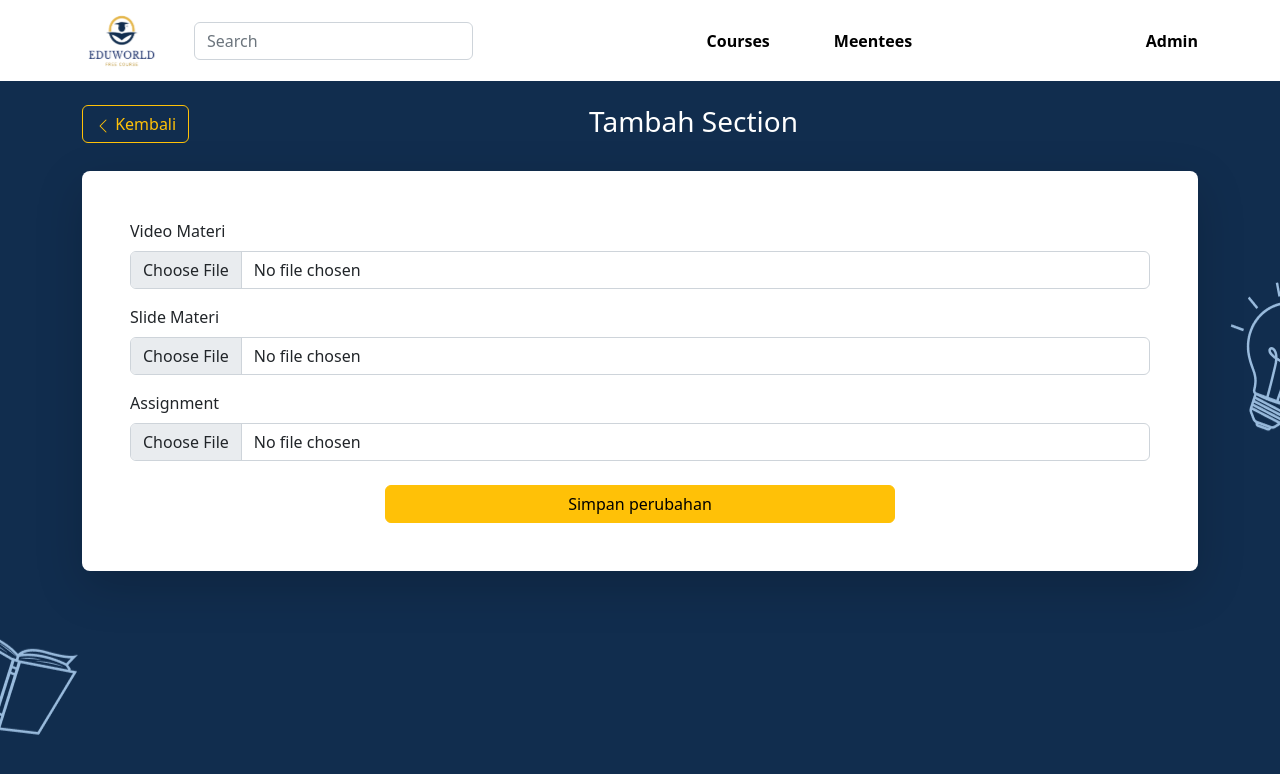
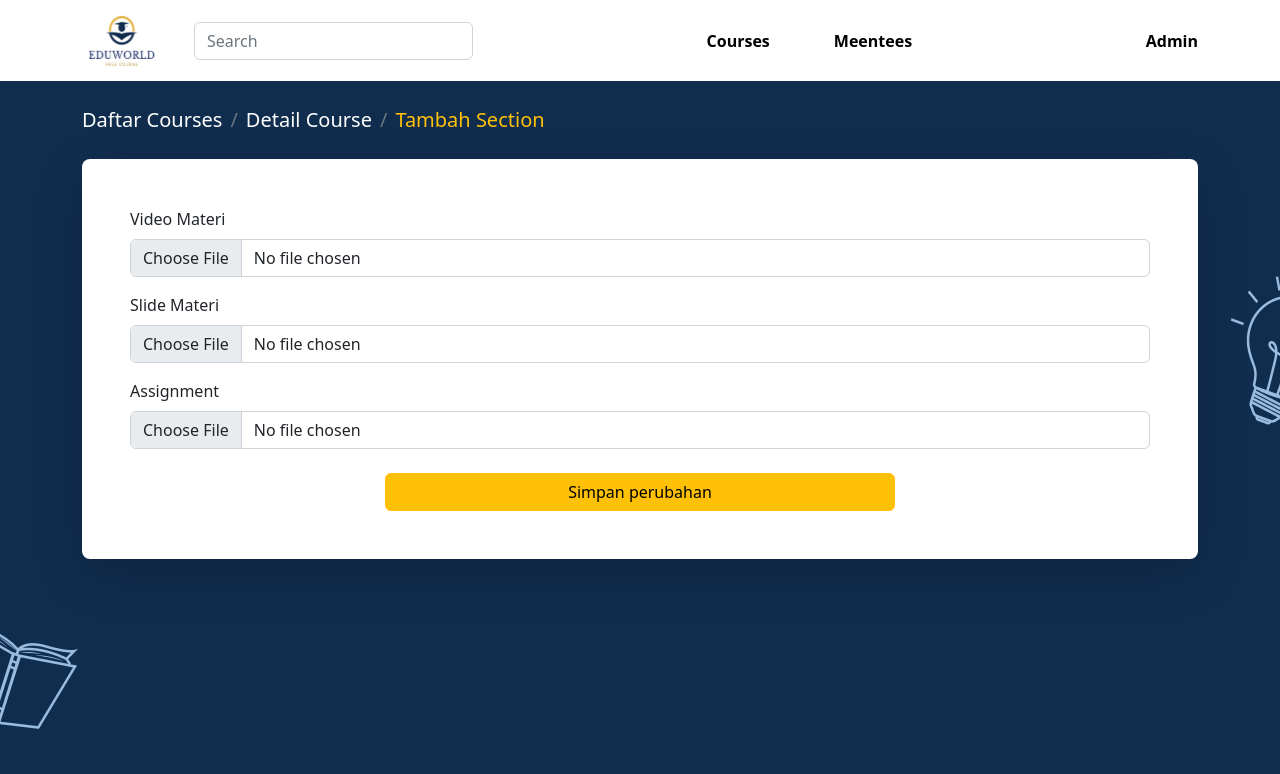
Before and after one commit to Kelompok14-LMS/React, a React (Create React App) app: page /add-section in a window 1280 px wide. Shown: the top 774 px of the page. Built offline with nearby package versions, Linux system fonts and the light colour scheme.

Commit message:
breadcrumb

```diff
--- a/src/App.css
+++ b/src/App.css
@@ -21,3 +21,8 @@
 .dropdown-toggle::after {
   display: none !important;
 }
+
+.breadcrumb a {
+  text-decoration: none !important;
+  color: #ffffff !important;
+}
--- a/src/components/Courses/Section.jsx
+++ b/src/components/Courses/Section.jsx
@@ -5,7 +5,8 @@ import { Link } from "react-router-dom";
 
 export default function Section() {
   return (
-    <Accordion>
+    <>
+      <Accordion className="mb-3">
         <Accordion.Item eventKey="5">
           <Accordion.Header>Section 1</Accordion.Header>
           <Accordion.Body>
@@ -24,39 +25,42 @@ export default function Section() {
               </Dropdown>
             </div>
             <h6>Video Materi</h6>
-          Lorem ipsum dolor sit amet, consectetur adipiscing elit, sed do eiusmod tempor incididunt ut labore et dolore
-          magna aliqua. Ut enim ad minim veniam, quis nostrud exercitation ullamco laboris nisi ut aliquip ex ea commodo
-          consequat. Duis aute irure dolor in reprehenderit in voluptate velit esse cillum dolore eu fugiat nulla
-          pariatur. Excepteur sint occaecat cupidatat non proident, sunt in culpa qui officia deserunt mollit anim id
-          est laborum.
+            Lorem ipsum dolor sit amet, consectetur adipiscing elit, sed do eiusmod tempor incididunt ut labore et
+            dolore magna aliqua. Ut enim ad minim veniam, quis nostrud exercitation ullamco laboris nisi ut aliquip ex
+            ea commodo consequat. Duis aute irure dolor in reprehenderit in voluptate velit esse cillum dolore eu fugiat
+            nulla pariatur. Excepteur sint occaecat cupidatat non proident, sunt in culpa qui officia deserunt mollit
+            anim id est laborum.
           </Accordion.Body>
           <Accordion.Body>
             <h6>Slide Materi</h6>
-          Lorem ipsum dolor sit amet, consectetur adipiscing elit, sed do eiusmod tempor incididunt ut labore et dolore
-          magna aliqua. Ut enim ad minim veniam, quis nostrud exercitation ullamco laboris nisi ut aliquip ex ea commodo
-          consequat. Duis aute irure dolor in reprehenderit in voluptate velit esse cillum dolore eu fugiat nulla
-          pariatur. Excepteur sint occaecat cupidatat non proident, sunt in culpa qui officia deserunt mollit anim id
-          est laborum.
+            Lorem ipsum dolor sit amet, consectetur adipiscing elit, sed do eiusmod tempor incididunt ut labore et
+            dolore magna aliqua. Ut enim ad minim veniam, quis nostrud exercitation ullamco laboris nisi ut aliquip ex
+            ea commodo consequat. Duis aute irure dolor in reprehenderit in voluptate velit esse cillum dolore eu fugiat
+            nulla pariatur. Excepteur sint occaecat cupidatat non proident, sunt in culpa qui officia deserunt mollit
+            anim id est laborum.
           </Accordion.Body>
           <Accordion.Body>
             <h6>Assignment</h6>
-          Lorem ipsum dolor sit amet, consectetur adipiscing elit, sed do eiusmod tempor incididunt ut labore et dolore
-          magna aliqua. Ut enim ad minim veniam, quis nostrud exercitation ullamco laboris nisi ut aliquip ex ea commodo
-          consequat. Duis aute irure dolor in reprehenderit in voluptate velit esse cillum dolore eu fugiat nulla
-          pariatur. Excepteur sint occaecat cupidatat non proident, sunt in culpa qui officia deserunt mollit anim id
-          est laborum.
+            Lorem ipsum dolor sit amet, consectetur adipiscing elit, sed do eiusmod tempor incididunt ut labore et
+            dolore magna aliqua. Ut enim ad minim veniam, quis nostrud exercitation ullamco laboris nisi ut aliquip ex
+            ea commodo consequat. Duis aute irure dolor in reprehenderit in voluptate velit esse cillum dolore eu fugiat
+            nulla pariatur. Excepteur sint occaecat cupidatat non proident, sunt in culpa qui officia deserunt mollit
+            anim id est laborum.
           </Accordion.Body>
         </Accordion.Item>
+      </Accordion>
+      <Accordion>
         <Accordion.Item eventKey="6">
           <Accordion.Header>Section 2</Accordion.Header>
           <Accordion.Body>
-          Lorem ipsum dolor sit amet, consectetur adipiscing elit, sed do eiusmod tempor incididunt ut labore et dolore
-          magna aliqua. Ut enim ad minim veniam, quis nostrud exercitation ullamco laboris nisi ut aliquip ex ea commodo
-          consequat. Duis aute irure dolor in reprehenderit in voluptate velit esse cillum dolore eu fugiat nulla
-          pariatur. Excepteur sint occaecat cupidatat non proident, sunt in culpa qui officia deserunt mollit anim id
-          est laborum.
+            Lorem ipsum dolor sit amet, consectetur adipiscing elit, sed do eiusmod tempor incididunt ut labore et
+            dolore magna aliqua. Ut enim ad minim veniam, quis nostrud exercitation ullamco laboris nisi ut aliquip ex
+            ea commodo consequat. Duis aute irure dolor in reprehenderit in voluptate velit esse cillum dolore eu fugiat
+            nulla pariatur. Excepteur sint occaecat cupidatat non proident, sunt in culpa qui officia deserunt mollit
+            anim id est laborum.
           </Accordion.Body>
         </Accordion.Item>
       </Accordion>
+    </>
   );
 }
--- a/src/pages/courses/AddCourse.jsx
+++ b/src/pages/courses/AddCourse.jsx
@@ -2,7 +2,6 @@ import React, { useRef, useState } from "react";
 import { Button, Container, Form } from "react-bootstrap";
 import { Link, useNavigate } from "react-router-dom";
 import BgAddCourse from "../../assets/img/bg-add-course.png";
-import { BsChevronLeft } from "react-icons/bs";
 import { useAddCourseMutation } from "../../store/features/courseSlice";
 
 export default function AddCourse() {
@@ -43,13 +42,15 @@ export default function AddCourse() {
 
   return (
     <Container>
-      <div className="d-flex my-4">
-        <div>
-          <Button variant="outline-warning" as={Link} to="/">
-            <BsChevronLeft /> Kembali
-          </Button>
-        </div>
-        <h2 className=" mx-auto text-white">Tambah Course</h2>
+      <div className="my-4">
+        <nav>
+          <ol className="breadcrumb">
+            <li className="breadcrumb-item fs-5">
+              <Link to="/courses">Daftar Courses</Link>
+            </li>
+            <li className="breadcrumb-item active fs-5 text-warning">Tambah Course</li>
+          </ol>
+        </nav>
       </div>
       <div className="shadow-lg bg-body rounded-3 mb-5">
         <Form onSubmit={handleSubmit}>
--- a/src/pages/courses/AddSection.jsx
+++ b/src/pages/courses/AddSection.jsx
@@ -1,18 +1,22 @@
 import React from "react";
 import { Button, Container, Form } from "react-bootstrap";
 import { Link } from "react-router-dom";
-import { BsChevronLeft } from "react-icons/bs";
 
 export default function AddSection() {
   return (
     <Container>
-      <div className="d-flex my-4">
-        <div>
-          <Button variant="outline-warning" as={Link} to="/detail-course">
-            <BsChevronLeft /> Kembali
-          </Button>
-        </div>
-        <h3 className="mx-auto text-white">Tambah Section</h3>
+      <div className="my-4">
+        <nav>
+          <ol className="breadcrumb">
+            <li className="breadcrumb-item fs-5">
+              <Link to="/courses">Daftar Courses</Link>
+            </li>
+            <li className="breadcrumb-item fs-5">
+              <Link to="/detail-course">Detail Course</Link>
+            </li>
+            <li className="breadcrumb-item active fs-5 text-warning">Tambah Section</li>
+          </ol>
+        </nav>
       </div>
       <div className="shadow-lg bg-body p-5 rounded-3 mb-5">
         <Form.Group controlId="formFile" className="mb-3">
--- a/src/pages/courses/DetailCourse.jsx
+++ b/src/pages/courses/DetailCourse.jsx
@@ -4,7 +4,6 @@ import { Link, useNavigate } from "react-router-dom";
 import Section from "../../components/courses/Section";
 import BgAddCourse from "../../assets/img/bg-add-course.png";
 import { RiPencilFill } from "react-icons/ri";
-import { BsChevronLeft } from "react-icons/bs";
 import { useUpdateCourseMutation } from "../../store/features/courseSlice";
 
 export default function DetailCourse() {
@@ -47,13 +46,15 @@ export default function DetailCourse() {
 
   return (
     <Container>
-      <div className="d-flex my-4">
-        <div>
-          <Button variant="outline-warning" as={Link} to="/courses">
-            <BsChevronLeft /> Kembali
-          </Button>
-        </div>
-        <h3 className="mx-auto text-white">Detail Course</h3>
+      <div className="my-4">
+        <nav>
+          <ol className="breadcrumb">
+            <li className="breadcrumb-item fs-5">
+              <Link to="/courses">Daftar Courses</Link>
+            </li>
+            <li className="breadcrumb-item active fs-5 text-warning">Detail Course</li>
+          </ol>
+        </nav>
       </div>
       <div className="shadow-lg bg-body rounded-3 mb-5">
         <Form onSubmit={handleSubmit}>
```
Lines whose indentation alone changed are shown as unchanged.
